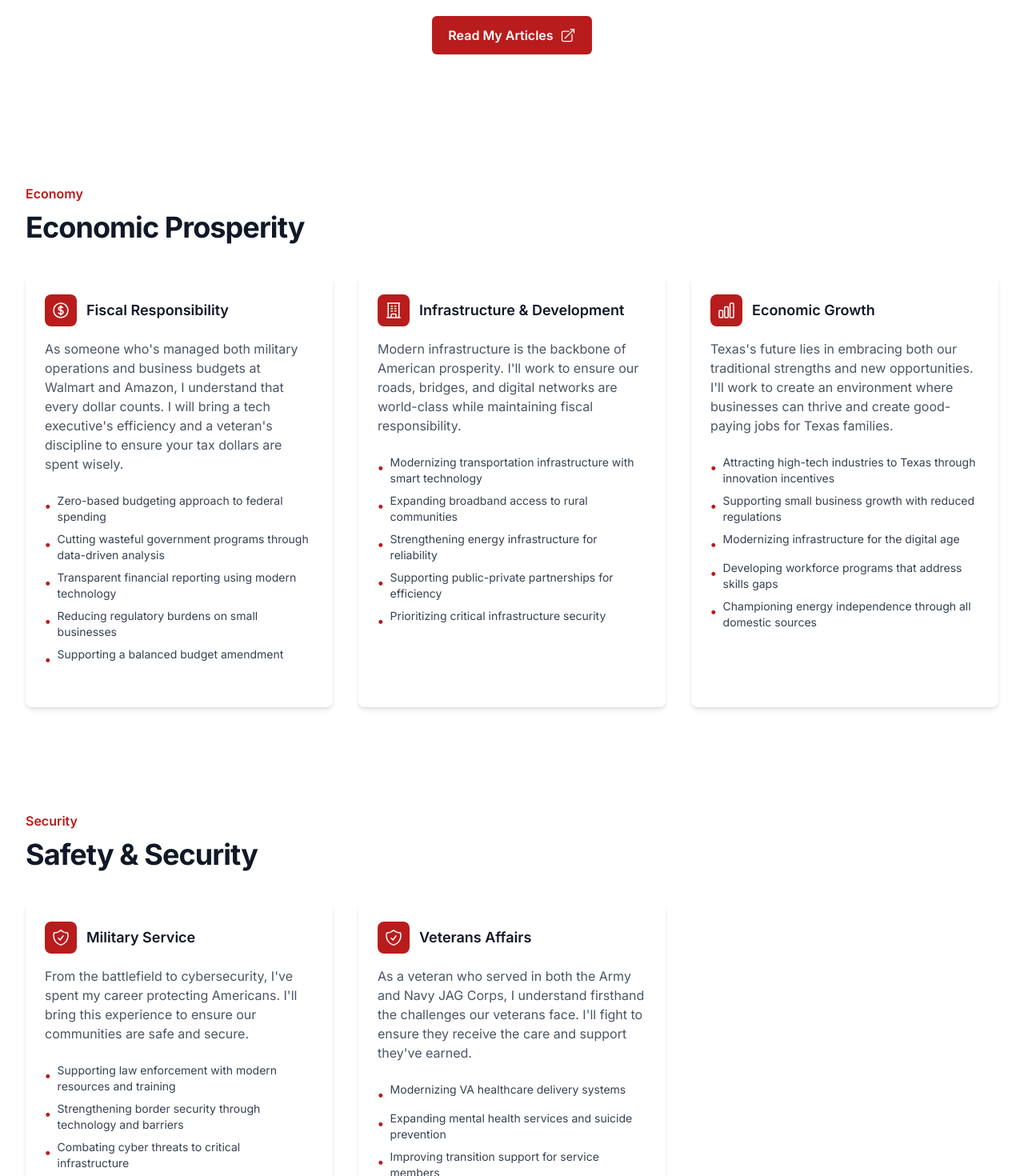
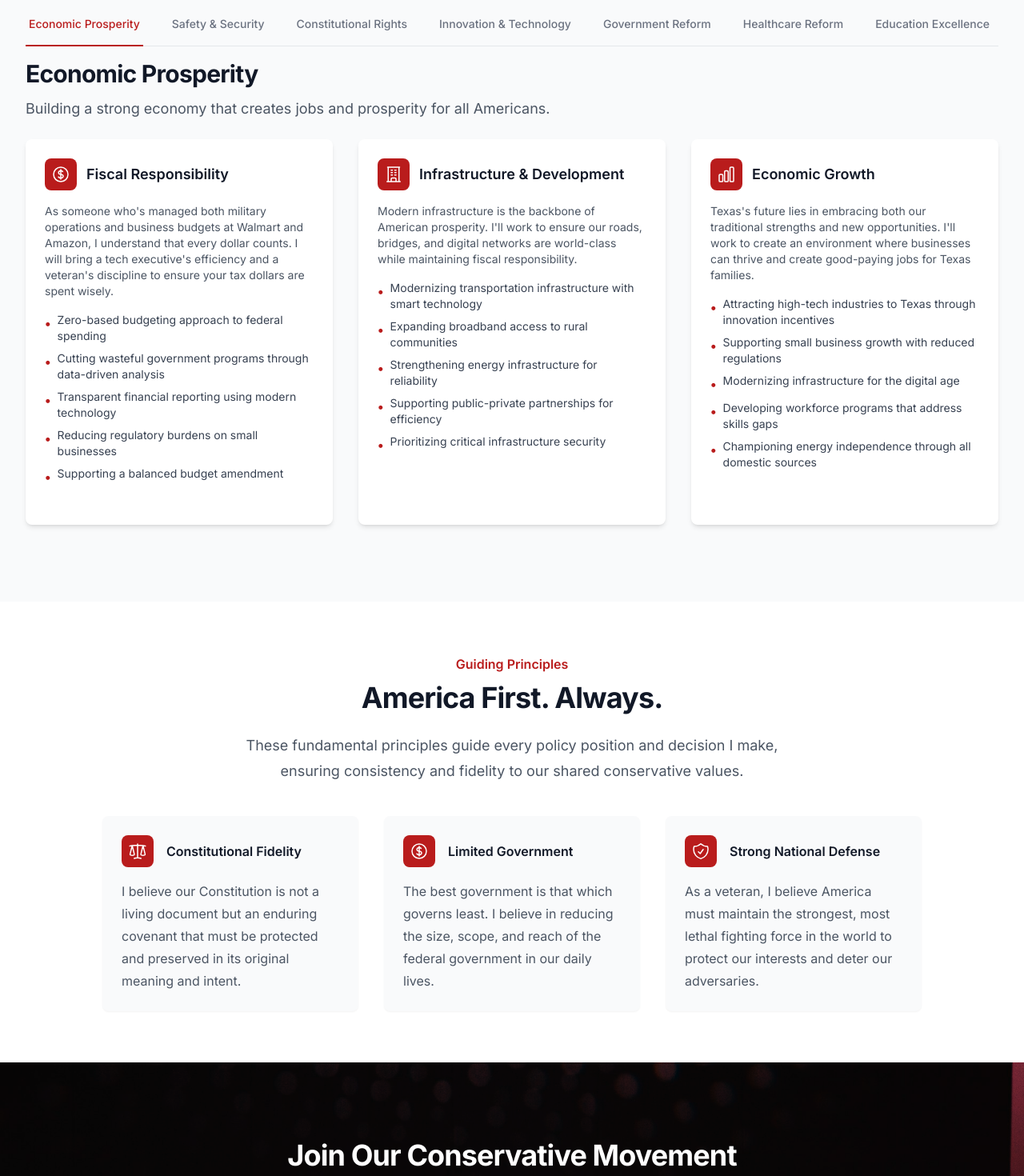
Before and after one commit to lunchwolfjoe/politico, a Next.js app: page /platform in a window 1280 px wide. Shown: the part 980-2450 px from the top of the page at 80% size. Built offline with nearby package versions, Linux system fonts and the light colour scheme.

Commit message:
Redesigned platform page with tab navigation to reduce scrolling and improve UX

```diff
--- a/src/app/platform/page.tsx
+++ b/src/app/platform/page.tsx
@@ -1,5 +1,6 @@
 import Image from 'next/image';
 import Link from 'next/link';
+import { useState } from 'react';
 import {
   CurrencyDollarIcon,
   ShieldCheckIcon,
@@ -218,7 +219,24 @@ const categories = issues.reduce((acc, issue) => {
   return acc;
 }, {} as Record<string, PlatformIssue[]>);
 
+// Get ordered category keys and their labels
+const categoryOrder = [
+  { key: 'Economy', label: 'Economic Prosperity' },
+  { key: 'Security', label: 'Safety & Security' },
+  { key: 'Rights', label: 'Constitutional Rights' },
+  { key: 'Technology', label: 'Innovation & Technology' },
+  { key: 'Government', label: 'Government Reform' },
+  { key: 'Healthcare', label: 'Healthcare Reform' },
+  { key: 'Education', label: 'Education Excellence' },
+  { key: 'Leadership', label: 'Leadership Accountability' }
+];
+
+// Filter out categories that don't exist in our data
+const orderedCategories = categoryOrder.filter(cat => categories[cat.key]);
+
 export default function PlatformPage() {
+  const [activeCategory, setActiveCategory] = useState(orderedCategories[0].key);
+
   return (
     <div className="bg-white">
       {/* Hero Section */}
@@ -240,7 +258,7 @@ export default function PlatformPage() {
         </div>
 
         {/* Hero content */}
-        <div className="relative py-32 px-6 sm:py-40 lg:py-56 lg:px-8">
+        <div className="relative py-28 px-6 sm:py-32 lg:py-40 lg:px-8">
           <div className="mx-auto max-w-2xl text-center">
             <h1 className="text-4xl font-bold tracking-tight text-white sm:text-6xl">
               America First Platform
@@ -248,12 +266,18 @@ export default function PlatformPage() {
             <p className="mt-6 text-xl leading-8 text-gray-100">
               Combining military discipline, legal expertise, and business innovation to restore American excellence.
             </p>
+            <div className="mt-10">
+              <Link href="/articles" className="inline-flex items-center rounded-md bg-red-700 px-5 py-3 text-base font-semibold text-white shadow-sm hover:bg-red-800">
+                Read My Articles
+                <ArrowTopRightOnSquareIcon className="ml-2 h-5 w-5" aria-hidden="true" />
+              </Link>
+            </div>
           </div>
         </div>
       </div>
 
       {/* Platform Introduction */}
-      <div className="mx-auto max-w-7xl px-6 lg:px-8 py-24">
+      <div className="mx-auto max-w-7xl px-6 lg:px-8 py-16">
         <div className="mx-auto max-w-2xl lg:text-center">
           <h2 className="text-base font-semibold leading-7 text-red-700">My Vision</h2>
           <p className="mt-2 text-3xl font-bold tracking-tight text-gray-900 sm:text-4xl">
@@ -264,53 +288,74 @@ export default function PlatformPage() {
             legal career, and business leadership: fiscal responsibility, constitutional fidelity,
             and innovative problem-solving. I believe in an America that is strong, prosperous, and free.
           </p>
-          <div className="mt-10">
-            <Link href="/articles" className="inline-flex items-center rounded-md bg-red-700 px-5 py-3 text-base font-semibold text-white shadow-sm hover:bg-red-800">
-              Read My Articles
-              <ArrowTopRightOnSquareIcon className="ml-2 h-5 w-5" aria-hidden="true" />
-            </Link>
-          </div>
         </div>
       </div>
 
-      {/* Issues by Category */}
-      {Object.entries(categories).map(([category, categoryIssues]) => (
-        <div key={category} className="mx-auto max-w-7xl px-6 lg:px-8 py-16 first:pt-0">
-          <div className="mx-auto max-w-2xl lg:mx-0">
-            <h2 className="text-base font-semibold leading-7 text-red-700">{category}</h2>
-            <p className="mt-2 text-3xl font-bold tracking-tight text-gray-900 sm:text-4xl">
-              {category === 'Economy' ? 'Economic Prosperity' :
-               category === 'Security' ? 'Safety & Security' :
-               category === 'Rights' ? 'Constitutional Rights' :
-               category === 'Technology' ? 'Innovation & Technology' :
-               category === 'Government' ? 'Government Reform' :
-               category === 'Healthcare' ? 'Healthcare Reform' :
-               category === 'Education' ? 'Education Excellence' :
-               category === 'Leadership' ? 'Leadership Accountability' : category}
+      {/* Platform Tab Navigation */}
+      <div className="bg-gray-50 py-8">
+        <div className="mx-auto max-w-7xl px-4 sm:px-6 lg:px-8">
+          <div className="border-b border-gray-200 mb-4">
+            <nav className="-mb-px flex space-x-8 overflow-x-auto" aria-label="Categories">
+              {orderedCategories.map((category) => (
+                <button
+                  key={category.key}
+                  onClick={() => setActiveCategory(category.key)}
+                  className={`
+                    whitespace-nowrap py-4 px-1 border-b-2 font-medium text-sm
+                    ${activeCategory === category.key
+                      ? 'border-red-700 text-red-700'
+                      : 'border-transparent text-gray-500 hover:text-gray-700 hover:border-gray-300'}
+                  `}
+                >
+                  {category.label}
+                </button>
+              ))}
+            </nav>
+          </div>
+
+          {/* Platform Cards */}
+          <div className="mb-16">
+            {orderedCategories.map((category) => (
+              <div
+                key={category.key}
+                className={activeCategory === category.key ? 'block' : 'hidden'}
+              >
+                <div className="mb-6">
+                  <h2 className="text-3xl font-bold tracking-tight text-gray-900">
+                    {category.label}
+                  </h2>
+                  <p className="mt-3 text-lg text-gray-600">
+                    {category.key === 'Economy' ? 'Building a strong economy that creates jobs and prosperity for all Americans.' :
+                     category.key === 'Security' ? 'Ensuring the safety and security of our nation at home and abroad.' :
+                     category.key === 'Rights' ? 'Defending the constitutional rights that form the foundation of our republic.' :
+                     category.key === 'Technology' ? 'Embracing innovation while protecting personal liberties in the digital age.' :
+                     category.key === 'Government' ? 'Making government more efficient, accountable, and responsive to the people.' :
+                     category.key === 'Healthcare' ? 'Creating a healthcare system that puts patients first.' :
+                     category.key === 'Education' ? 'Preparing the next generation for success in a competitive world.' :
+                     category.key === 'Leadership' ? 'Bringing operational excellence and accountability to Washington.' : ''}
                   </p>
                 </div>
-
-          <div className="mx-auto mt-10 grid max-w-2xl gap-x-8 gap-y-10 lg:mx-0 lg:max-w-none lg:grid-cols-3">
-            {categoryIssues.map((issue) => (
+                <div className="grid grid-cols-1 gap-8 md:grid-cols-2 lg:grid-cols-3">
+                  {categories[category.key].map((issue) => (
                     <div
                       key={issue.id}
                       id={issue.id}
-                className="flex flex-col bg-white rounded-lg shadow-md overflow-hidden hover:shadow-lg transition-shadow"
+                      className="flex flex-col bg-white rounded-lg shadow-md overflow-hidden hover:shadow-lg transition-shadow h-full"
                     >
                       <div className="p-6 flex-1 flex flex-col">
                         <div className="flex items-center gap-x-3 mb-4">
-                    <div className="flex h-10 w-10 items-center justify-center rounded-lg bg-red-700">
+                          <div className="flex h-10 w-10 items-center justify-center rounded-lg bg-red-700 flex-shrink-0">
                             <issue.icon className="h-6 w-6 text-white" aria-hidden="true" />
                           </div>
                           <h3 className="text-lg font-semibold text-gray-900">{issue.title}</h3>
                         </div>
 
-                  <p className="text-base leading-6 text-gray-600 mb-6">{issue.description}</p>
+                        <p className="text-sm text-gray-600 mb-4">{issue.description}</p>
 
-                  <ul className="mb-6 space-y-2">
+                        <ul className="mb-6 space-y-2 flex-grow">
                           {issue.points.map((point, idx) => (
                             <li key={idx} className="flex items-start gap-x-2">
-                        <span className="text-red-700 font-bold mt-1">•</span>
+                              <span className="text-red-700 font-bold mt-0.5 flex-shrink-0">•</span>
                               <span className="text-sm text-gray-700">{point}</span>
                             </li>
                           ))}
@@ -334,10 +379,13 @@ export default function PlatformPage() {
                 </div>
               </div>
             ))}
+          </div>
+        </div>
+      </div>
 
       {/* Core Principles */}
-      <div className="mx-auto max-w-7xl px-6 lg:px-8 py-24 sm:py-32 mt-12 bg-gray-50">
-        <div className="mx-auto max-w-2xl lg:text-center">
+      <div className="mx-auto max-w-7xl px-6 lg:px-8 py-16">
+        <div className="mx-auto max-w-2xl lg:text-center mb-10">
           <h2 className="text-base font-semibold leading-7 text-red-700">Guiding Principles</h2>
           <p className="mt-2 text-3xl font-bold tracking-tight text-gray-900 sm:text-4xl">
             America First. Always.
@@ -346,42 +394,42 @@ export default function PlatformPage() {
             These fundamental principles guide every policy position and decision I make, ensuring consistency and fidelity to our shared conservative values.
           </p>
         </div>
-        <div className="mx-auto mt-16 max-w-2xl sm:mt-20 lg:mt-24 lg:max-w-none">
-          <dl className="grid max-w-xl grid-cols-1 gap-x-8 gap-y-16 lg:max-w-none lg:grid-cols-3">
-            <div className="flex flex-col">
-              <dt className="text-base font-semibold leading-7 text-gray-900">
-                <div className="mb-6 flex h-10 w-10 items-center justify-center rounded-lg bg-red-700">
+        <div className="mx-auto max-w-5xl">
+          <dl className="grid grid-cols-1 gap-x-8 gap-y-10 lg:grid-cols-3">
+            <div className="flex flex-col bg-gray-50 p-6 rounded-lg shadow-sm">
+              <dt className="text-base font-semibold leading-7 text-gray-900 flex items-center mb-4">
+                <div className="mr-4 flex h-10 w-10 items-center justify-center rounded-lg bg-red-700">
                   <ScaleIcon className="h-6 w-6 text-white" aria-hidden="true" />
                 </div>
                 Constitutional Fidelity
               </dt>
-              <dd className="mt-1 flex flex-auto flex-col text-base leading-7 text-gray-600">
+              <dd className="flex flex-auto flex-col text-base leading-7 text-gray-600">
                 <p className="flex-auto">
                   I believe our Constitution is not a living document but an enduring covenant that must be protected and preserved in its original meaning and intent.
                 </p>
               </dd>
             </div>
-            <div className="flex flex-col">
-              <dt className="text-base font-semibold leading-7 text-gray-900">
-                <div className="mb-6 flex h-10 w-10 items-center justify-center rounded-lg bg-red-700">
+            <div className="flex flex-col bg-gray-50 p-6 rounded-lg shadow-sm">
+              <dt className="text-base font-semibold leading-7 text-gray-900 flex items-center mb-4">
+                <div className="mr-4 flex h-10 w-10 items-center justify-center rounded-lg bg-red-700">
                   <CurrencyDollarIcon className="h-6 w-6 text-white" aria-hidden="true" />
                 </div>
                 Limited Government
               </dt>
-              <dd className="mt-1 flex flex-auto flex-col text-base leading-7 text-gray-600">
+              <dd className="flex flex-auto flex-col text-base leading-7 text-gray-600">
                 <p className="flex-auto">
                   The best government is that which governs least. I believe in reducing the size, scope, and reach of the federal government in our daily lives.
                 </p>
               </dd>
             </div>
-            <div className="flex flex-col">
-              <dt className="text-base font-semibold leading-7 text-gray-900">
-                <div className="mb-6 flex h-10 w-10 items-center justify-center rounded-lg bg-red-700">
+            <div className="flex flex-col bg-gray-50 p-6 rounded-lg shadow-sm">
+              <dt className="text-base font-semibold leading-7 text-gray-900 flex items-center mb-4">
+                <div className="mr-4 flex h-10 w-10 items-center justify-center rounded-lg bg-red-700">
                   <ShieldCheckIcon className="h-6 w-6 text-white" aria-hidden="true" />
                 </div>
                 Strong National Defense
               </dt>
-              <dd className="mt-1 flex flex-auto flex-col text-base leading-7 text-gray-600">
+              <dd className="flex flex-auto flex-col text-base leading-7 text-gray-600">
                 <p className="flex-auto">
                   As a veteran, I believe America must maintain the strongest, most lethal fighting force in the world to protect our interests and deter our adversaries.
                 </p>
@@ -403,7 +451,7 @@ export default function PlatformPage() {
           />
           <div className="absolute inset-0 bg-red-700/70 mix-blend-multiply" />
         </div>
-        <div className="relative py-24 px-6 sm:py-32 lg:px-8">
+        <div className="relative py-16 px-6 sm:py-24 lg:px-8">
           <div className="mx-auto max-w-2xl text-center">
             <h2 className="text-3xl font-bold tracking-tight text-white sm:text-4xl">
               Join Our Conservative Movement
```
Lines whose indentation alone changed are shown as unchanged.
